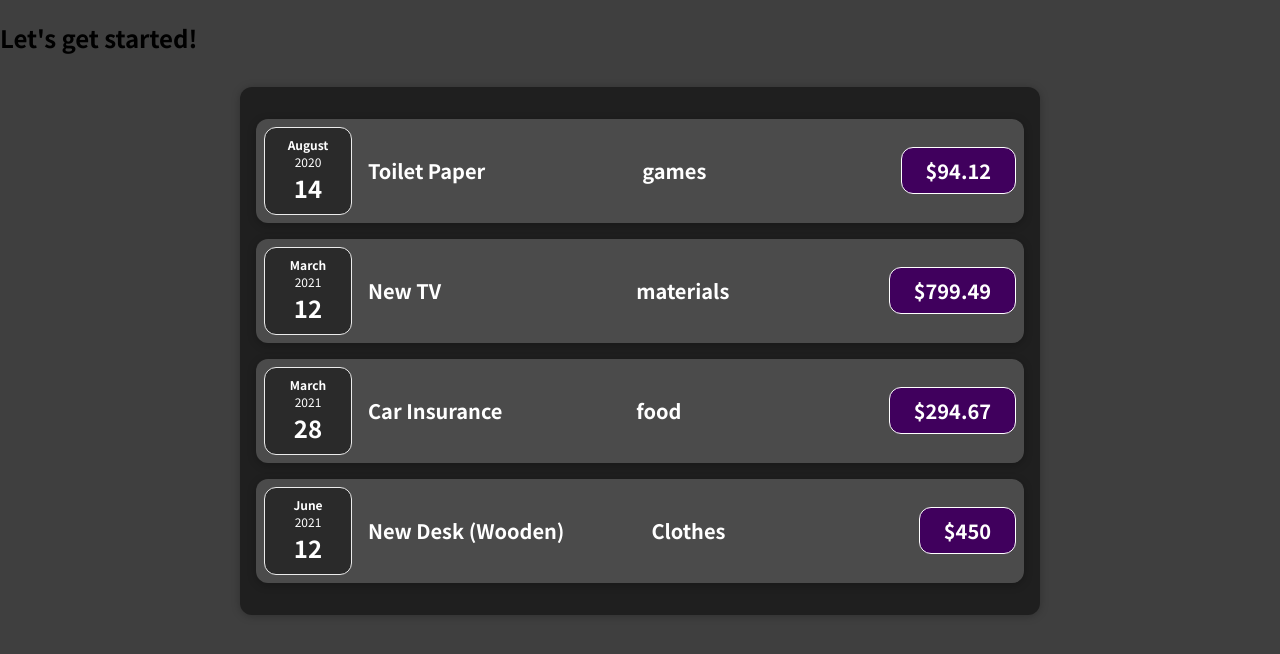
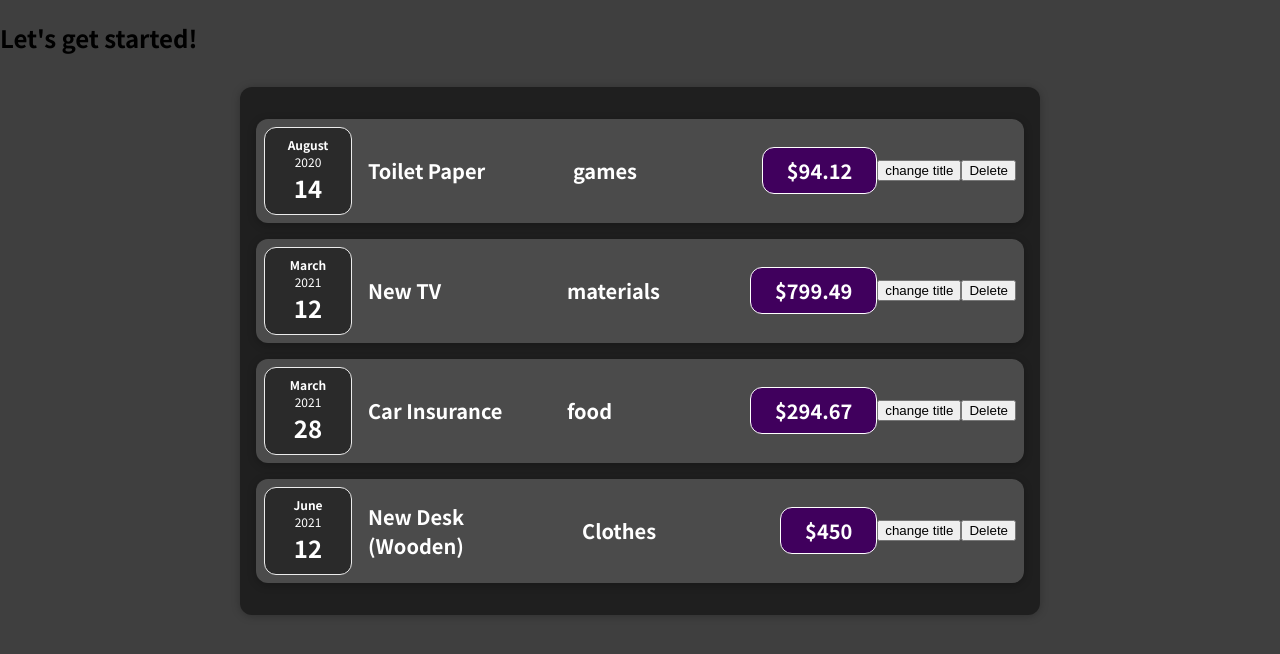
Before and after one commit to arfath2/ReactFrist, a JavaScript app: page / in a window 1280 px wide. Shown: the top 654 px of the page. Built offline with nearby package versions, Linux system fonts and the light colour scheme.

Commit message:
ClickEvents

```diff
--- a/src/components/Expenses/ExpenseItem.js
+++ b/src/components/Expenses/ExpenseItem.js
@@ -3,14 +3,29 @@ import Card from '../UI/Card';
 import './ExpenseItem.css';
 
 function ExpenseItem(props) {
+    const changeTitle = () => {
+        console.log('hello')
+    }
+
+    const deleteItem = (e)=>{
+        // if(e.target.classList.contains('delete')){
+        //     if(alert('Are You Sure?')){
+        //       var li = e.target.parentElement;
+        //       items.removeChild(Card);
+        //     }
+        //   }
+    }
+
     return (
-        <Card className='expense-item'>
+        <Card id="items" className='expense-item delete'>
             <ExpenseDate date={props.date}/>
             <div className='expense-item__description'>
                 <h2>{props.title}</h2>
                 <h2>{props.loe}</h2>
                 <div className='expense-item__price'>${props.amount}</div>
             </div>
+            <button onClick={changeTitle}>change title</button>
+            <button onClick={deleteItem}>Delete</button>
         </Card>
     );
 }
```
Also changed, not shown: 1 other file (tests, documents, lock files or other folders).
